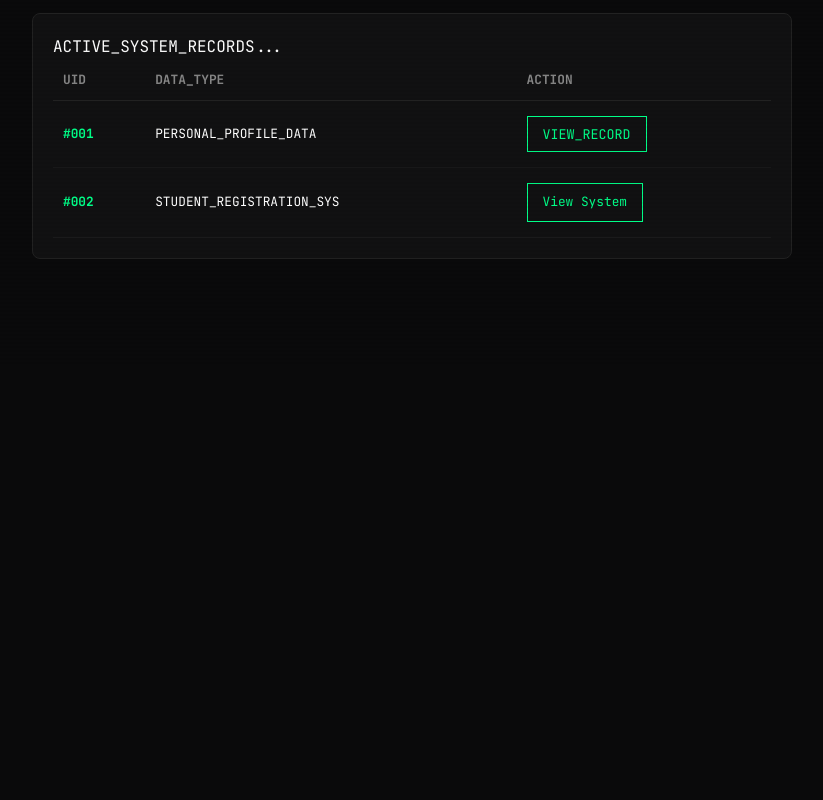
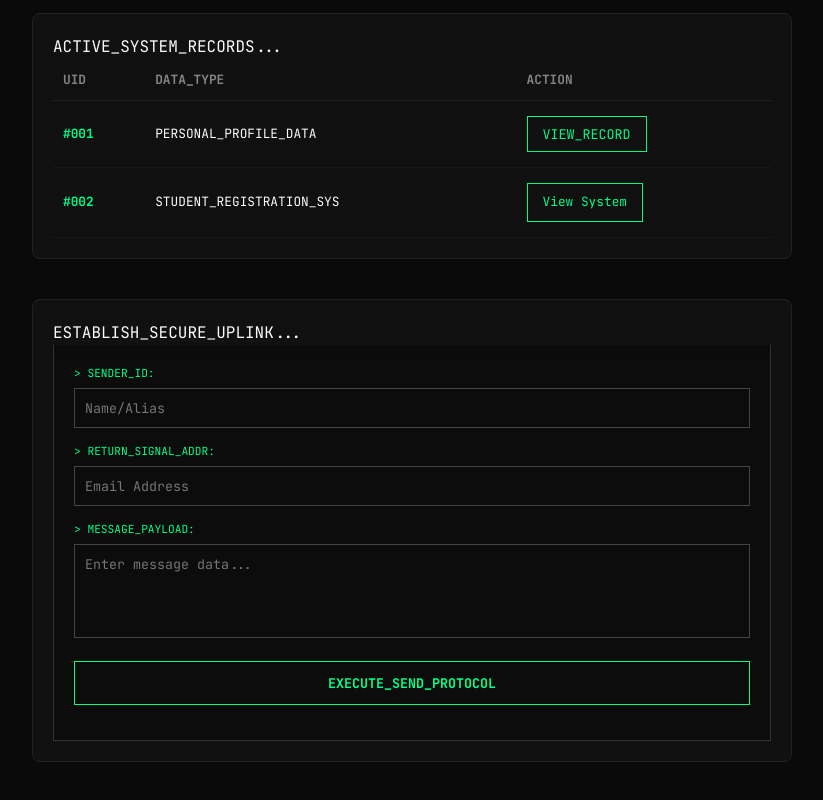
Before and after one commit to ahaddinsharawi-lgtm/portfolio, a plain HTML site: page index.html in a window 1280 px wide. Shown: the part 436-1236 px from the top of the page, without its empty margins (228-1051 px from the left). Before the commit the page ends 800 px from the top, so only its background shows below. Drawn offline with nearby package versions, Linux system fonts and the light colour scheme; a web font is replaced by a local one.

Commit message:
Integrate emailjs for contact form functionality
Added emailjs integration for sending messages via a contact form.

```diff
--- a/index.html
+++ b/index.html
@@ -6,6 +6,14 @@
     <title>SHARAWI // TERMINAL v1.0</title>
     <link rel="stylesheet" href="style.css">
     <link href="https://fonts.googleapis.com/css2?family=JetBrains+Mono:wght@400;700&family=Playfair+Display:ital,wght@1,600&display=swap" rel="stylesheet">
+
+    <script type="text/javascript" src="https://cdn.jsdelivr.net/npm/@emailjs/browser@3/dist/email.min.js"></script>
+    <script type="text/javascript">
+        (function(){
+            // Your Public Key integrated
+            emailjs.init("YEaKD7zRlHrYbnyA");
+        })();
+    </script>
 </head>
 <body>
     <div class="terminal-overlay"></div>
@@ -62,6 +70,33 @@
                     </tbody>
                 </table>
             </div>
+
+            <div class="database-section" style="margin-top: 40px;">
+                <div class="table-header">
+                    <span class="table-title">ESTABLISH_SECURE_UPLINK...</span>
+                </div>
+                <form id="contact-form" style="padding: 20px; border: 1px solid #333; background: rgba(0,0,0,0.3); border-top: none;">
+                    <div style="margin-bottom: 15px;">
+                        <label style="display:block; color: var(--neon-green); font-size: 0.7rem; margin-bottom: 5px;">> SENDER_ID:</label>
+                        <input type="text" name="from_name" placeholder="Name/Alias" required
+                               style="background: transparent; border: 1px solid #444; color: white; padding: 10px; width: 100%; font-family: 'JetBrains Mono'; outline: none;">
+                    </div>
+                    <div style="margin-bottom: 15px;">
+                        <label style="display:block; color: var(--neon-green); font-size: 0.7rem; margin-bottom: 5px;">> RETURN_SIGNAL_ADDR:</label>
+                        <input type="email" name="reply_to" placeholder="Email Address" required
+                               style="background: transparent; border: 1px solid #444; color: white; padding: 10px; width: 100%; font-family: 'JetBrains Mono'; outline: none;">
+                    </div>
+                    <div style="margin-bottom: 15px;">
+                        <label style="display:block; color: var(--neon-green); font-size: 0.7rem; margin-bottom: 5px;">> MESSAGE_PAYLOAD:</label>
+                        <textarea name="message" rows="4" placeholder="Enter message data..." required
+                                  style="background: transparent; border: 1px solid #444; color: white; padding: 10px; width: 100%; font-family: 'JetBrains Mono'; outline: none; resize: none;"></textarea>
+                    </div>
+                    <button type="submit" id="send-btn" class="btn-view" style="width: 100%; cursor: pointer; padding: 12px; font-weight: bold;">
+                        EXECUTE_SEND_PROTOCOL
+                    </button>
+                    <p id="form-status" style="margin-top: 15px; font-size: 0.7rem; text-align: center; font-family: 'JetBrains Mono';"></p>
+                </form>
+            </div>
         </section>
     </main>
 
@@ -77,7 +112,6 @@
                     <h2 style="color: var(--neon-green);">SHARAWI ACOSTA</h2>
                     <p class="id-tag">UID: #001 // SEC_LEVEL: BSIT 2nd Year 2B</p>
                 </div>
-
                 <div class="info-grid">
                     <div class="info-item" style="margin-top: 20px;">
                         <label style="color: var(--neon-green); font-size: 0.7rem; font-weight: bold;">FACEBOOK_LINK</label>
@@ -90,10 +124,9 @@
                     <div class="info-item" style="margin-top: 15px;">
                         <label style="color: var(--neon-green); font-size: 0.7rem; font-weight: bold;">EDUCATIONAL_BACKGROUND</label>
                         <ul class="edu-list" style="list-style: none; padding: 0; margin-top: 5px; font-size: 0.85rem;">
-                            <li style="margin-bottom: 8px; border-left: 2px solid #333; padding-left: 10px;"><strong>Current:</strong> ZPPSU (BSIT 2nd Year 2B)</li>
-                            <li style="margin-bottom: 8px; border-left: 2px solid #333; padding-left: 10px;"><strong>Senior High:</strong> Baliwasan SHS</li>
-                            <li style="margin-bottom: 8px; border-left: 2px solid #333; padding-left: 10px;"><strong>High School:</strong> ZNHS West</li>
-                            <li style="margin-bottom: 8px; border-left: 2px solid #333; padding-left: 10px;"><strong>Elementary:</strong> Santa Barbara Central</li>
+                            <li>ZPPSU (Current)</li>
+                            <li>Baliwasan SHS</li>
+                            <li>ZNHS West</li>
                         </ul>
                     </div>
                 </div>
@@ -104,3 +137,4 @@
     <script src="script.js"></script>
 </body>
 </html>
+</html>
```
